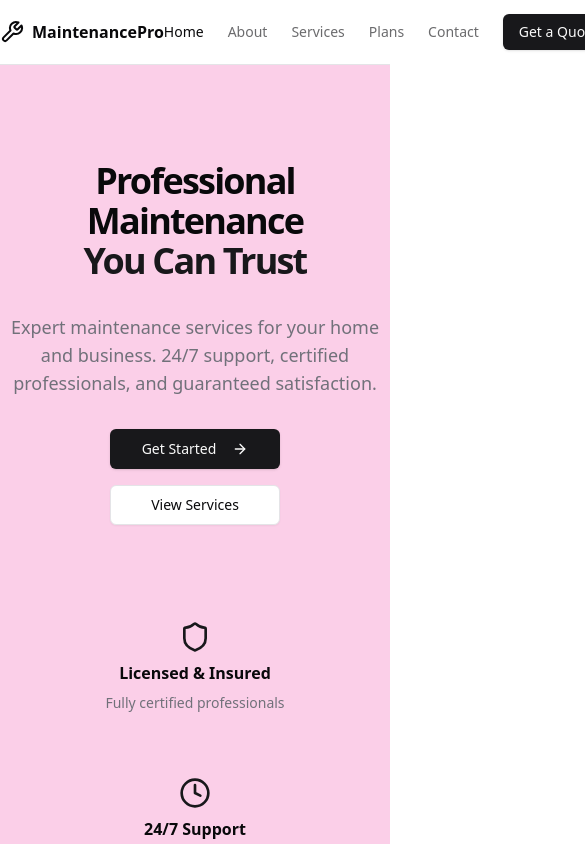
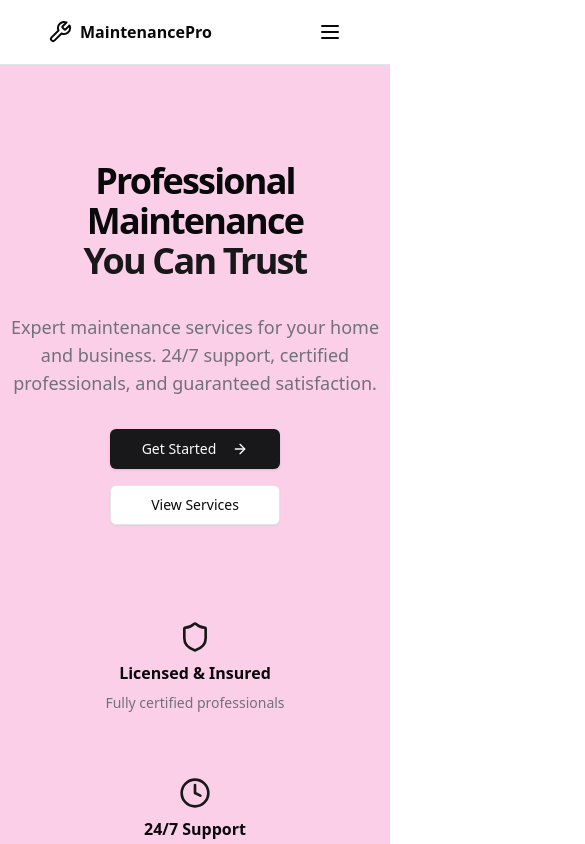
Before and after one commit to DFBlok/Jays-Facilities-Servicers, a Next.js app: page / in a window 390 px wide. Shown: the top 844 px of the page, 585 px wide, since content can reach past the window. Built offline with nearby package versions, Linux system fonts and the light colour scheme.

Commit message:
added naviagtion responsiveness

```diff
--- a/components/navigation.tsx
+++ b/components/navigation.tsx
@@ -1,10 +1,10 @@
 "use client";
-
+import { useState } from "react"; //Import useState
 import Link from "next/link";
 import { usePathname } from "next/navigation";
 import { cn } from "@/lib/utils";
 import { Button } from "@/components/ui/button";
-import { Wrench } from "lucide-react";
+import { Wrench, Menu, X } from "lucide-react"; //Added X icon fro close
 
 const routes = [
   { href: "/", label: "Home" },
@@ -16,21 +16,35 @@ const routes = [
 
 export function Navigation() {
   const pathname = usePathname();
+  const [menuOpen, setMenuOpen] = useState(false);
+
+  const toggleMenu = () => setMenuOpen((prev) => !prev);
 
   return (
     <header className="sticky top-0 z-50 w-full border-b bg-background/95 backdrop-blur supports-[backdrop-filter]:bg-background/60 ">
-      <div className="container flex h-16 items-center mx-auto">
+      <div className=" flex justify-between h-16 items-center mx-12 ">
         <Link href="/" className="flex items-center space-x-2">
           <Wrench className="h-6 w-6" />
           <span className="font-bold">MaintenancePro</span>
         </Link>
-        <nav className="flex flex-1 items-center justify-end space-x-6">
+
+        {/*Burger ICon */}
+        <button
+          className="md:hidden flex items-center justify-center "
+          onClick={toggleMenu}
+          aria-label="Toggle Menu"
+        >
+          {menuOpen ? <X className="h-6 w-6" /> : <Menu className="h-6 w-6" />}
+        </button>
+
+        {/*Desktop Nav */}
+        <nav className="hidden md:flex flex-1 items-center justify-end space-x-6">
           {routes.map((route) => (
             <Link
               key={route.href}
               href={route.href}
               className={cn(
-                "text-sm font-medium transition-colors hover:text-primary",
+                "text-sm font-medium transition-colors hover:text-primary ",
                 pathname === route.href
                   ? "text-foreground"
                   : "text-foreground/60"
@@ -42,6 +56,34 @@ export function Navigation() {
           <Button>Get a Quote</Button>
         </nav>
       </div>
+
+      {/**Mobile Nav */}
+      {menuOpen && (
+        <nav>
+          <ul>
+            {routes.map((route) => (
+              <li className="text-center p-5 hover:underline">
+                <Link
+                  href={route.href}
+                  className={cn(
+                    "text-sm font-medium transition-colors hover:text-primary ",
+                    pathname === route.href
+                      ? "text-foreground"
+                      : "text-foreground/60"
+                  )}
+                  onClick={toggleMenu} // Close menu on link click
+                >
+                  {" "}
+                  {route.label}
+                </Link>
+              </li>
+            ))}
+            <li className="text-center p-2 ">
+              <Button onClick={toggleMenu}>Get a Quote</Button>
+            </li>
+          </ul>
+        </nav>
+      )}
     </header>
   );
 }
```
